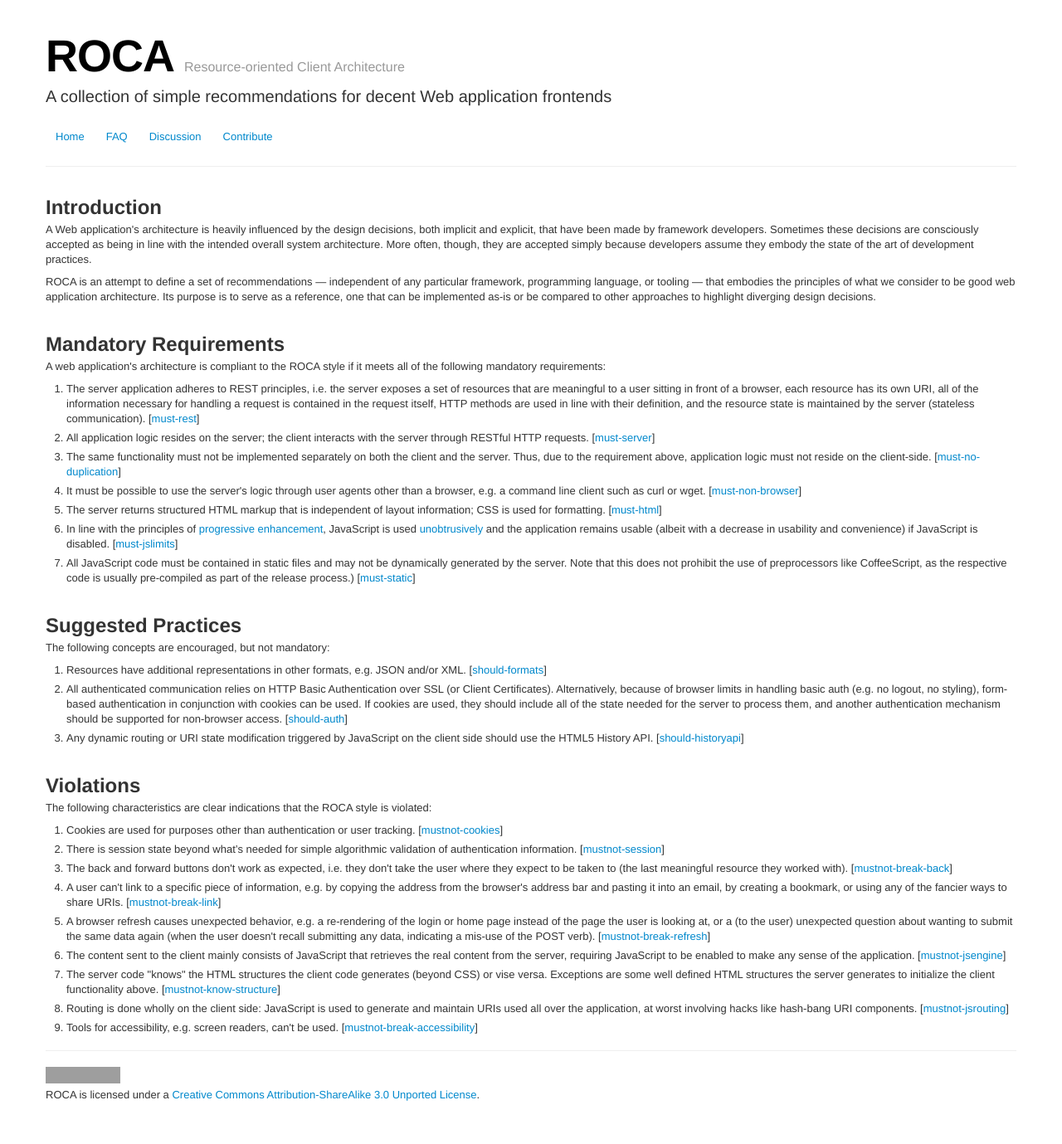
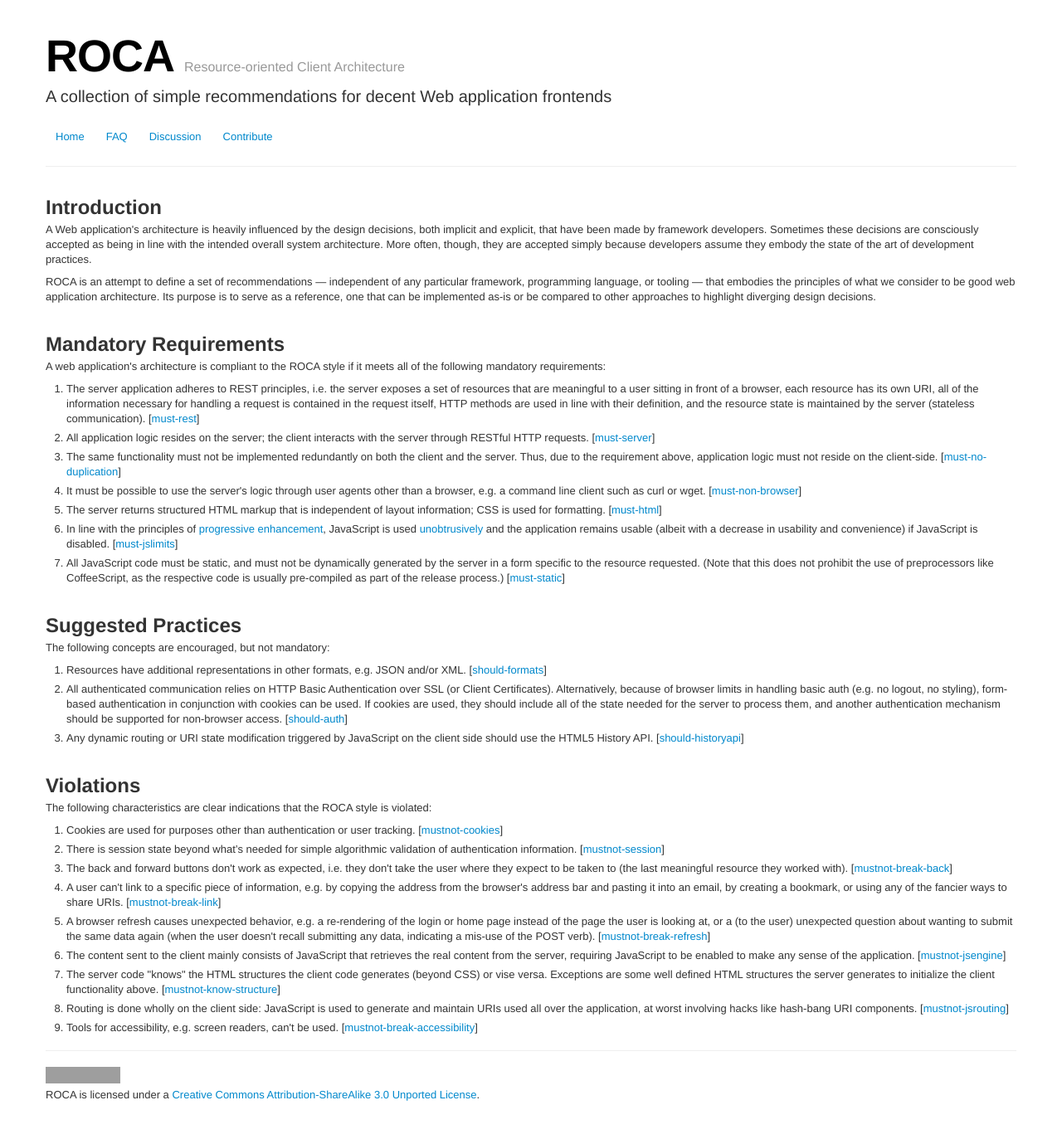
Before and after one commit to innoq/ROCA, a Jekyll site: the page built from index.html, in a window 1280 px wide. Shown: the whole page at 83% size. Built offline with Jekyll 4.4.1, drawn with Linux system fonts in a browser that asks for light colours; grey boxes are pictures that could not be loaded.

Commit message:
minor language change

```diff
--- a/index.html
+++ b/index.html
@@ -40,7 +40,7 @@ title: "ROCA: Resource-oriented Client Architecture"
 		RESTful HTTP requests. [<a href="#must-server">must-server</a>]
 	</li>
 	<li id="must-no-duplication">The same functionality must not be implemented
-		separately on both the client and the server.
+		redundantly on both the client and the server.
 		Thus, due to the requirement above, application logic must not reside
 		on the client-side.
 		 [<a href="#must-no-duplication" class="anchor">must-no-duplication</a>]
@@ -63,9 +63,10 @@ title: "ROCA: Resource-oriented Client Architecture"
 		decrease in usability and convenience) if JavaScript is
 		disabled. [<a href="#must-jslimits">must-jslimits</a>]
 	</li>
-	<li id="must-static">All JavaScript code must be contained in static
-		files and may not be dynamically generated by the server.
-		Note that this does not prohibit the use of preprocessors
+	<li id="must-static">All JavaScript code must be static,
+		and must not be dynamically generated by the server in
+		a form specific to the resource requested.
+		(Note that this does not prohibit the use of preprocessors
 		like CoffeeScript, as the respective code is usually pre-compiled
 		as part of the release process.)
 		[<a href="#must-static" class="anchor">must-static</a>]
```
